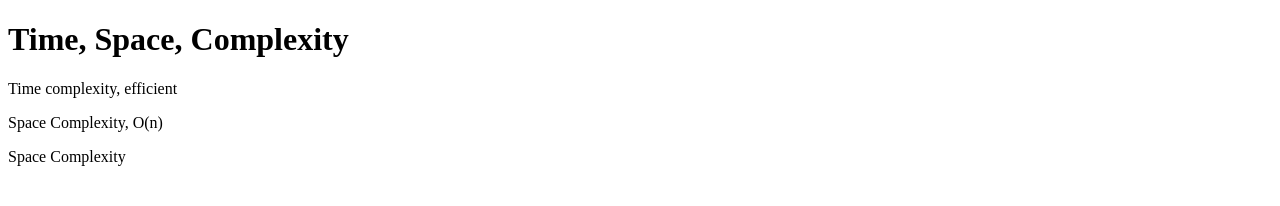
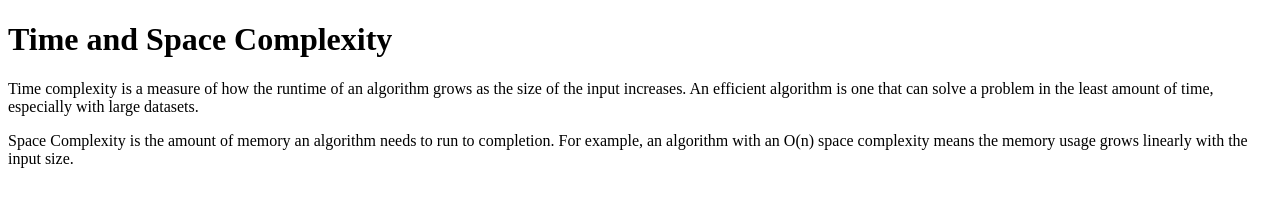
Before and after one commit to acciojob/time-and-space-complexity-Affan-Rafique, a website: page main.html in a window 1280 px wide. Drawn offline with Linux system fonts and the light colour scheme.

Commit message:
created a submission

```diff
--- a/main.html
+++ b/main.html
@@ -8,11 +8,23 @@
 
 <body>
 	<!-- the entire body must be written by student -->
-    <h1>Time, Space, Complexity</h1>
-	<p>Time complexity, efficient</p>
-	<p>Space Complexity, O(n)</p>
-	<p>Space Complexity</p>
-
+    <!DOCTYPE html>
+<html lang="en">
+<head>
+    <meta charset="UTF-8">
+    <meta name="viewport" content="width=device-width, initial-scale=1.0">
+    <title>Time and Space Complexity</title>
+</head>
+<body>
+    <h1>Time and Space Complexity</h1>
+    <p>
+        Time complexity is a measure of how the runtime of an algorithm grows as the size of the input increases. An efficient algorithm is one that can solve a problem in the least amount of time, especially with large datasets.
+    </p>
+    <p>
+        Space Complexity is the amount of memory an algorithm needs to run to completion. For example, an algorithm with an O(n) space complexity means the memory usage grows linearly with the input size.
+    </p>
+</body>
+</html>
 
 
 
```
